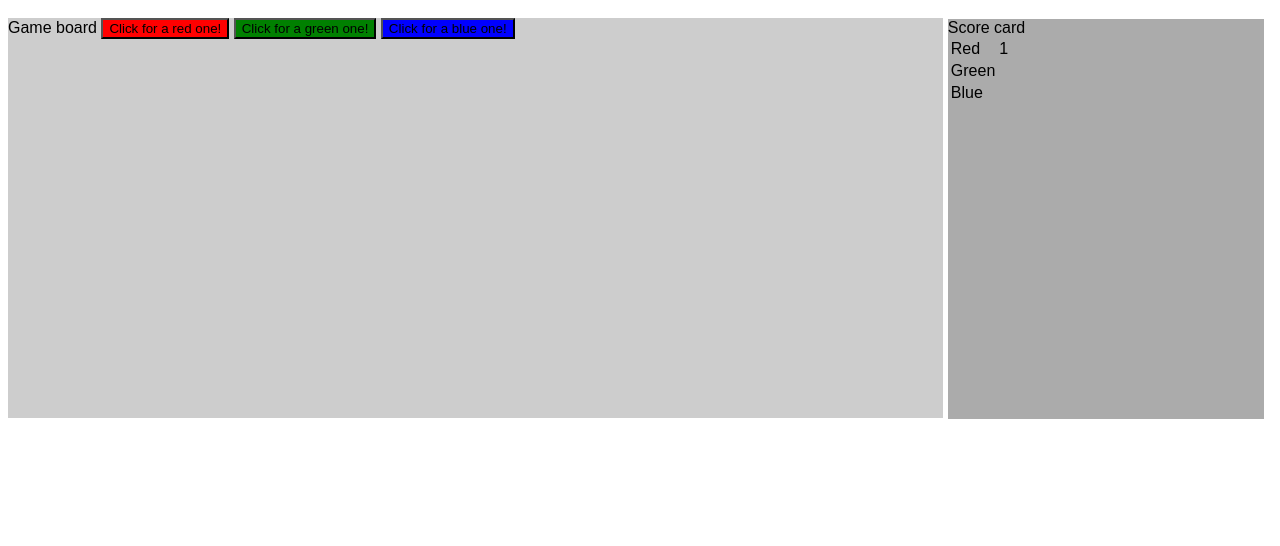
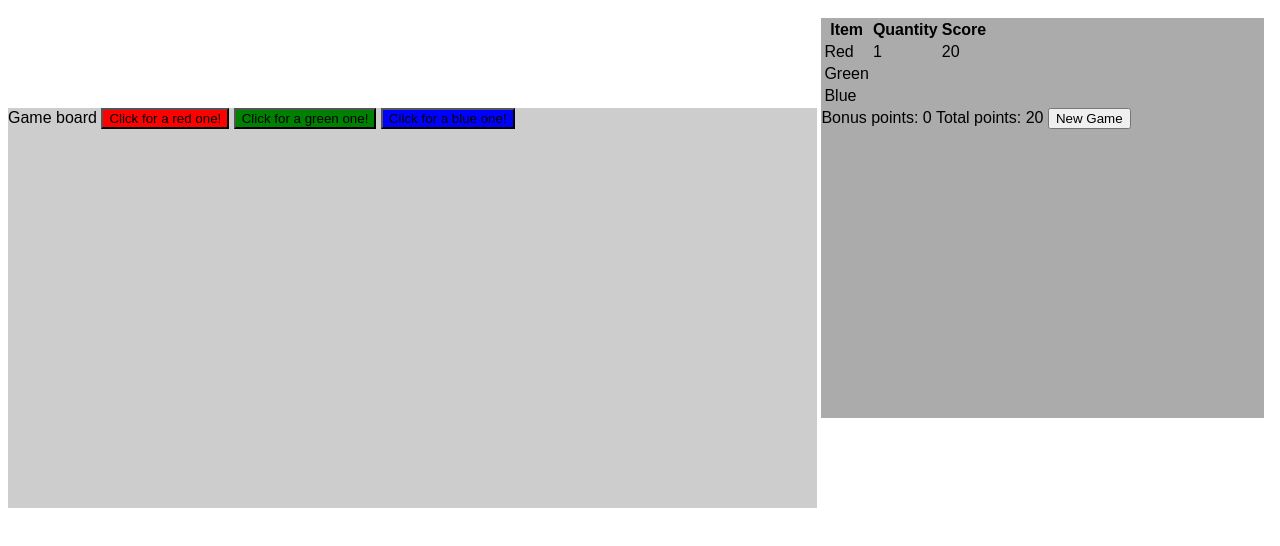
Before and after one commit to jenniferarnesen/game-points, a plain HTML site: page index.html in a window 1280 px wide. Both pictures are taken after a click on the button "Click for a red one!". Shown: the part 48-594 px from the top of the page. Drawn offline with nearby package versions, Linux system fonts and the light colour scheme.

Commit message:
basic score calculations

```diff
--- a/game.js
+++ b/game.js
@@ -1,7 +1,14 @@
 var game = (function () {
-	var reds = 0,
+	var self = this,
+		reds = 0,
 		greens = 0,
 		blues = 0,
+
+		scoring = {
+			reds: 20,
+			greens: 30,
+			blues: 15
+		};
 
 		incrementReds = function () {
 			reds += 1;
@@ -16,30 +23,69 @@ var game = (function () {
 		incrementBlues = function () {
 			blues += 1;
 			return blues;
+		},
+
+		redScore = function () {
+			return reds * scoring.reds;
+		},
+
+		greenScore = function () {
+			return greens * scoring.greens;
+		},
+
+		blueScore = function () {
+			return blues * scoring.blues;
+		},
+
+		bonusPoints = function () {
+			return 0;
+		},
+
+		totalPoints = function () {
+			return redScore() + greenScore() + blueScore();
 		};
 
-		return {
-			incrementReds: incrementReds,
-			incrementGreens: incrementGreens,
-			incrementBlues: incrementBlues
-		};
+	return {
+		incrementReds: 		incrementReds,
+		incrementGreens: 	incrementGreens,
+		incrementBlues: 	incrementBlues,
+		redScore: 			redScore,
+		greenScore: 		greenScore,
+		blueScore: 			blueScore,
+
+		bonusPoints: bonusPoints,
+		totalPoints: totalPoints
+	};
 }());
 
 $(document).ready(function () {
-	console.log('game is ready');
+
+	updateTotals = function () {
+		$('.total-points').text(game.totalPoints());
+		$('.bonus-points').text(game.bonusPoints());
+	}
 
 	$('.red').click(function () {
 		var reds = game.incrementReds();
-  		$('.red-score').text(reds);
+  		$('.red-quantity').text(reds);
+  		$('.red-score').text(game.redScore());
+
+  		updateTotals();
 	});
 
 	$('.green').click(function () {
 		var greens = game.incrementGreens();
-  		$('.green-score').text(greens);
+  		$('.green-quantity').text(greens);
+  		$('.green-score').text(game.greenScore());
+
+  		updateTotals();
 	});
 
 	$('.blue').click(function () {
 		var blues = game.incrementBlues();
-  		$('.blue-score').text(blues);
+  		$('.blue-quantity').text(blues);
+  		$('.blue-score').text(game.blueScore());
+
+  		updateTotals();
 	});
 });
--- a/index.html
+++ b/index.html
@@ -15,25 +15,37 @@
 				<button class="blue">Click for a blue one!</button>
 			</div>
 			<div class="scoreboard">
-				Score card
+				<div>
 					<table>
-				<thead></thead>
+						<thead>
+							<th>Item</th>
+							<th>Quantity</th>
+							<th>Score</th>
+						</thead>
 						<tbody>
 							<tr>
 								<td>Red</td>
+								<td class="red-quantity"></td>
 								<td class="red-score"></td>
 							</tr>
 							<tr>
 								<td>Green</td>
+								<td class="green-quantity"></td>
 								<td class="green-score"></td>
 							</tr>
 							<tr>
 								<td>Blue</td>
+								<td class="blue-quantity"></td>
 								<td class="blue-score"></td>
 							</tr>
 						</tbody>
-
 					</table>
+				</div>
+				<div class="game-summary">
+					<span>Bonus points: </span><span class="bonus-points"></span>
+					<span>Total points: </span><span class="total-points"></span>
+					<button class="new-game">New Game</button>
+				</div>
 			</div>
 		</div>
 	</body>
--- a/main.css
+++ b/main.css
@@ -8,12 +8,12 @@ body {
 }
 
 .game-board {
-	width: 74%;
+	width: 64%;
 	background-color: #cdcdcd;
 }
 
 .scoreboard {
-	width: 25%;
+	width: 35%;
 	background-color: #ababab;
 }
 
```
Lines whose indentation alone changed are shown as unchanged.
